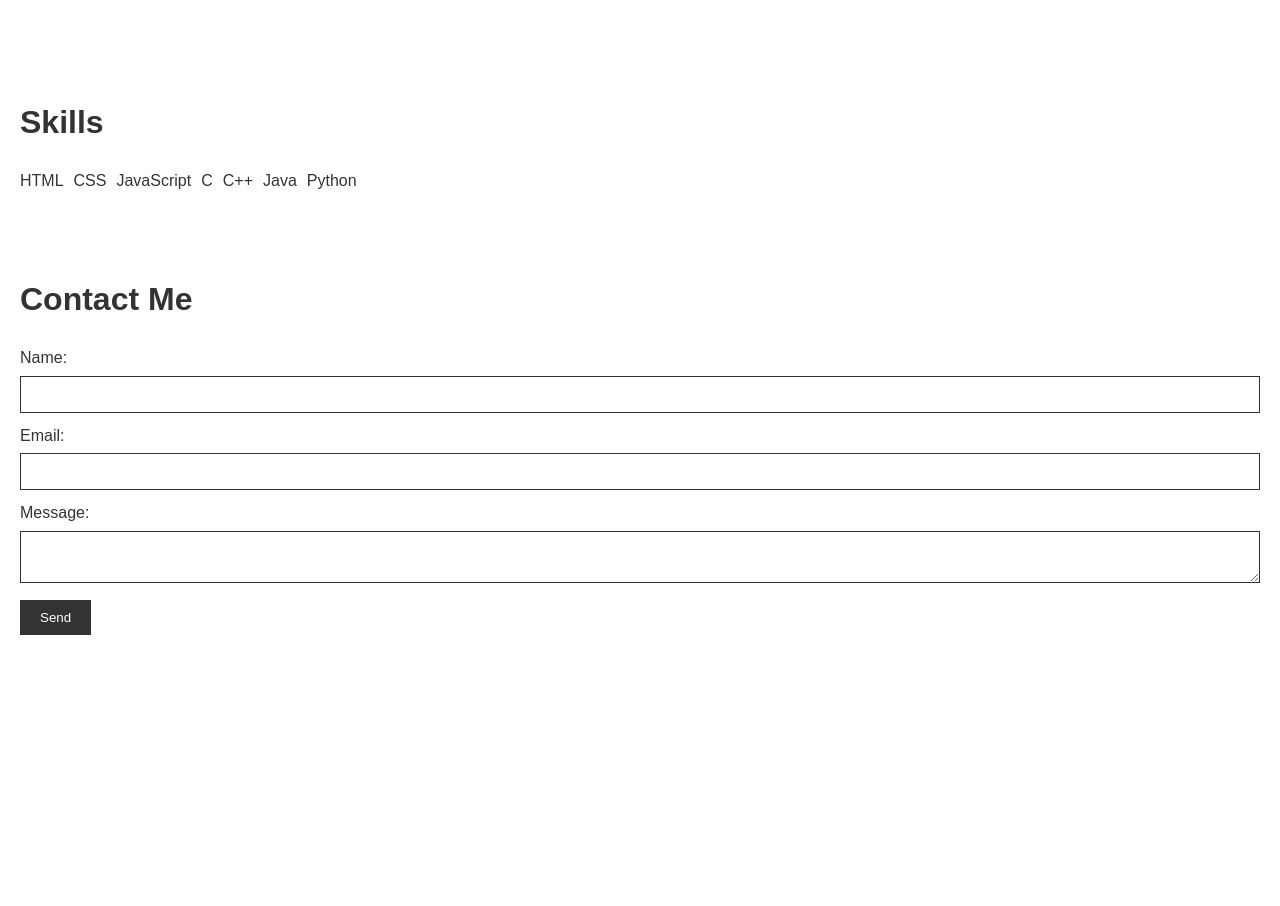
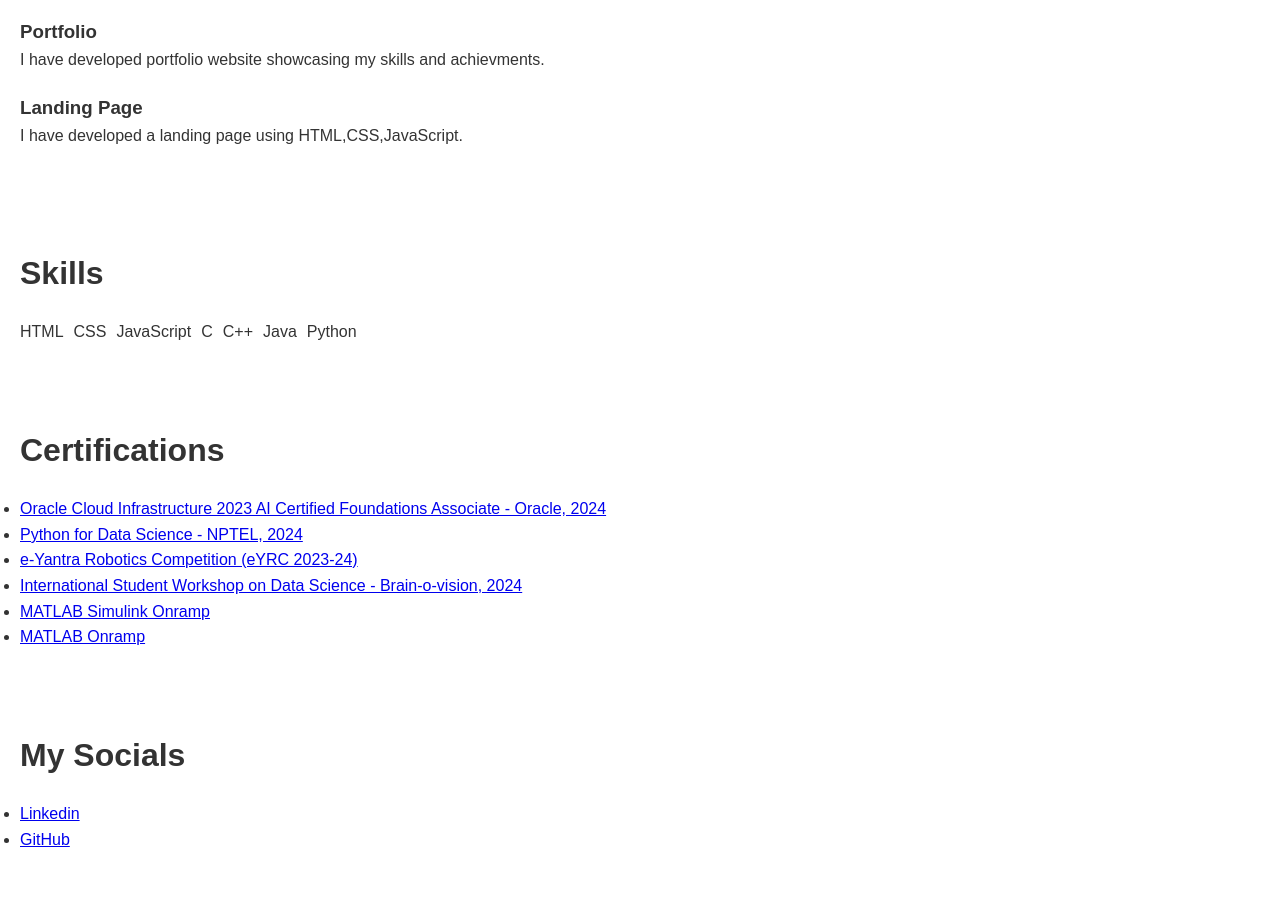
Before and after one commit to PranayRajak-1234/Portfolio, a plain HTML site: page index.html in a window 1280 px wide. Shown: the part 906-1812 px from the top of the page. Before the commit the page ends 1581 px from the top, so only its background shows below. Drawn offline with Linux system fonts and the light colour scheme.

Commit message:
Update index.html

```diff
--- a/index.html
+++ b/index.html
@@ -44,6 +44,14 @@
             <h3>Surveillance Robot</h3>
             <p>In this project we have developed a surveillance robot that can be controlled using a web server. There are control buttons in the web server that controls the direction of the bot and a live feed is also shown on the web server. For live feed we have used ESP32 Cam AI Thinker Module. The robot has three wheels of which two wheels are controlled using L298N Motor Driver.</p>
         </div>
+        <div class="project">
+            <h3>Portfolio</h3>
+            <p>I have developed portfolio website showcasing my skills and achievments.</p>
+        </div>
+        <div class="project">
+            <h3>Landing Page</h3>
+            <p>I have developed a landing page using HTML,CSS,JavaScript.</p>
+        </div>
     </section>
 
     <!-- Skills Section -->
@@ -60,6 +68,28 @@
         </ul>
     </section>
 
+    <!-- Certificate Section -->
+    <section id="certifications">
+        <h2>Certifications</h2>
+        <ul>
+            <li><a href="https://catalog-education.oracle.com/pls/certview/sharebadge?id=E0F8A119453F1A82F20548A2C5F49C4FD437D8A4806FC2B9E6B41E82CD875084" target="_blank">Oracle Cloud Infrastructure 2023 AI Certified Foundations Associate - Oracle, 2024</a></li>
+            <li><a href="https://archive.nptel.ac.in/noc/Ecertificate/?q=NPTEL24CS54S55020017730002083" target="_blank">Python for Data Science - NPTEL, 2024</a></li>
+            <li><a href="e-Yantra Robotics Competition 2023-24.pdf" target="_blank">e-Yantra Robotics Competition (eYRC 2023-24)</a></li>
+            <li><a href="International Student Workshop 2024 on Data Science using Python by Brainovision.pdf" target="_blank">International Student Workshop on Data Science - Brain-o-vision, 2024</a></li>
+            <li><a href="https://matlabacademy.mathworks.com/progress/share/certificate.html?id=2e2e4b17-f81b-43b2-9c56-965fcf772140&" target="_blank">MATLAB Simulink Onramp</a></li>
+            <li><a href="https://matlabacademy.mathworks.com/progress/share/certificate.html?id=82675f3f-727b-48f8-8e70-a92590f0c55e&" target="_blank">MATLAB Onramp</a></li>
+        </ul>
+    </section>
+
+    <!-- Socials Section -->
+     <section id="socials">
+        <h2>My Socials</h2>
+        <ul>
+            <li><a href="https://www.linkedin.com/in/pranay-rajak/" target="_blank">Linkedin</a></li>
+            <li><a href="https://github.com/PranayRajak-1234" target="_blank">GitHub</a></li>
+        </ul>
+    </section>
+
     <!-- Contact Section -->
     <section id="contact">
         <h2>Contact Me</h2>
@@ -70,7 +100,7 @@
             <input type="email" id="email" required>
             <label for="message">Message:</label>
             <textarea id="message" required></textarea>
-            <button type="submit">Send</button>
+            <button type="submit" id="send-btn">Send</button>
         </form>
     </section>
 
```
